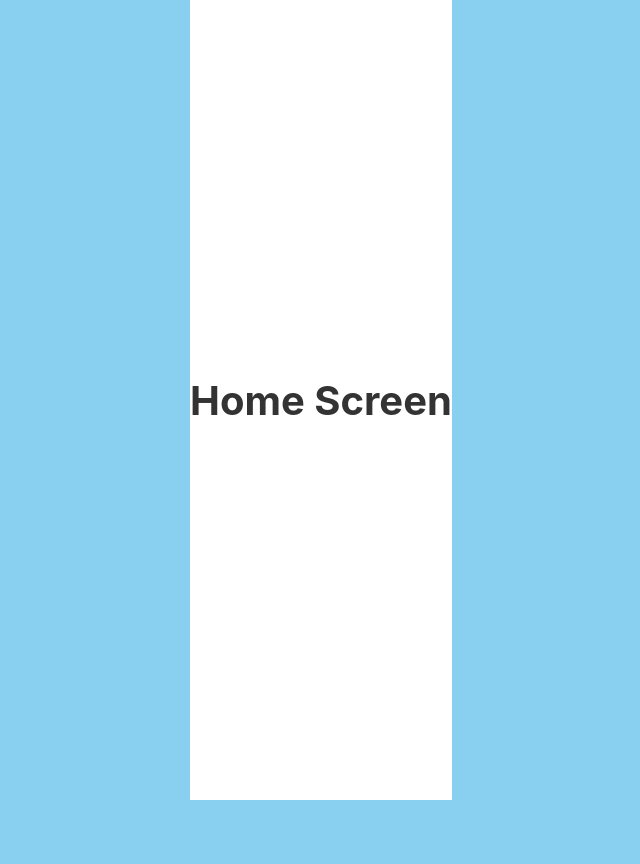
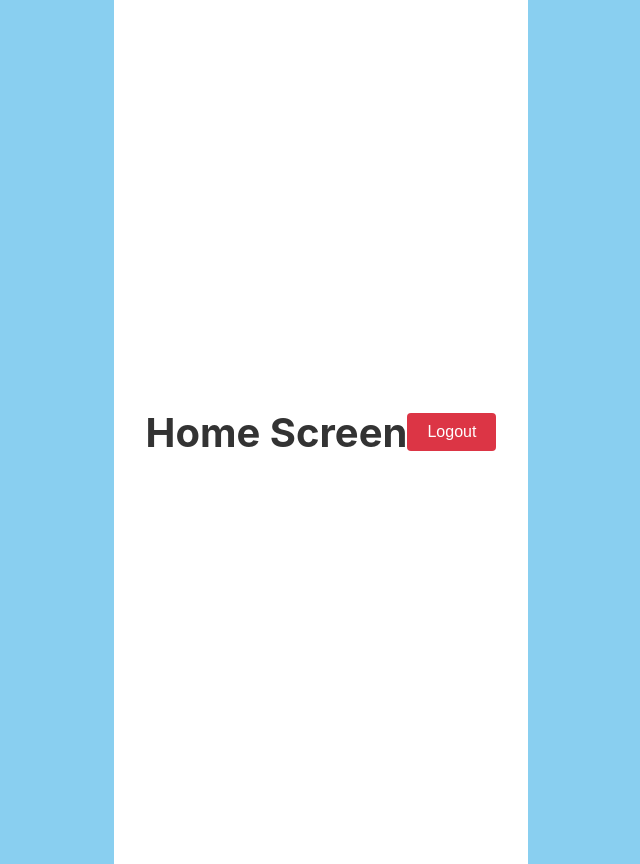
Before and after one commit to jmeegan2/Medical-Scheduling-System, a React (Create React App) app in the folder frontendHospital/frontend/: page /home in a window 1280 px wide. Shown: the whole page, without its empty margins (319-959 px from the left). Before the commit the page ends 800 px from the top, so only its background shows below. Built offline with nearby package versions, Linux system fonts and the light colour scheme; sample sign-in values are in the browser's storage.

Commit message:
login functionality working with protected routes

```diff
--- a/frontendHospital/frontend/package.json
+++ b/frontendHospital/frontend/package.json
@@ -7,6 +7,7 @@
     "@testing-library/jest-dom": "^6.6.3",
     "@testing-library/react": "^16.3.0",
     "@testing-library/user-event": "^13.5.0",
+    "axios": "^1.10.0",
     "react": "^19.1.0",
     "react-dom": "^19.1.0",
     "react-router-dom": "^7.6.2",
--- a/frontendHospital/frontend/src/App.js
+++ b/frontendHospital/frontend/src/App.js
@@ -4,6 +4,8 @@ import './App.css';
 import Login from './components/Login/Login';
 import SignUp from './components/SignUp/SignUp';
 import Home from './pages/Home';
+import { ProtectedRoute } from './routes/ProtectedRoute';
+import AuthProvider from './provider/authProvider';
 
 function App() {
   useEffect(() => {
@@ -19,16 +21,25 @@ function App() {
   }, []);
 
   return (
+    <AuthProvider>
       <Router>
         <div className="App">
           <Routes>
+            {/* Public routes */}
             <Route path="/login" element={<Login />} />
             <Route path="/signup" element={<SignUp />} />
+
+            {/* Protected routes */}
+            <Route element={<ProtectedRoute />}>
               <Route path="/home" element={<Home />} />
-          <Route path="/" element={<Navigate to="/home" replace />} />
+            </Route>
+
+            {/* Default route - redirect to login */}
+            <Route path="/" element={<Navigate to="/login" replace />} />
           </Routes>
         </div>
       </Router>
+    </AuthProvider>
   );
 }
 
--- a/frontendHospital/frontend/src/components/Login/Login.js
+++ b/frontendHospital/frontend/src/components/Login/Login.js
@@ -1,5 +1,6 @@
 import React, { useState } from 'react';
 import { useNavigate } from 'react-router-dom';
+import { useAuth } from '../../provider/authProvider';
 import './Login.css';
 
 const Login = () => {
@@ -8,6 +9,7 @@ const Login = () => {
   const [message, setMessage] = useState('');
   const [isLoading, setIsLoading] = useState(false);
   const navigate = useNavigate();
+  const { setToken } = useAuth();
 
   const handleLogin = async (e) => {
     e.preventDefault();
@@ -28,7 +30,7 @@ const Login = () => {
       if (response.ok) {
         setMessage('Login successful!');
         console.log('Login successful:', data);
-        localStorage.setItem('token', data.token);
+        setToken(data.token);
         navigate('/home');
       } else {
         setMessage(data.msg || 'Login failed. Please check your credentials.');
--- a/frontendHospital/frontend/src/pages/Home.css
+++ b/frontendHospital/frontend/src/pages/Home.css
@@ -4,9 +4,26 @@
   align-items: center;
   min-height: 100vh;
   background-color: white;
+  padding: 2rem;
+  text-align: center;
 }
 
 .home-container h1 {
   color: #333;
   font-size: 2.5rem;
 }
+
+.logout-button {
+  padding: 10px 20px;
+  background-color: #dc3545;
+  color: white;
+  border: none;
+  border-radius: 4px;
+  cursor: pointer;
+  font-size: 1rem;
+  transition: background-color 0.2s;
+}
+
+.logout-button:hover {
+  background-color: #c82333;
+}
--- a/frontendHospital/frontend/src/pages/Home.js
+++ b/frontendHospital/frontend/src/pages/Home.js
@@ -1,10 +1,23 @@
 import React from 'react';
+import { useNavigate } from 'react-router-dom';
+import { useAuth } from '../provider/authProvider';
 import './Home.css';
 
 function Home() {
+  const navigate = useNavigate();
+  const { setToken } = useAuth();
+
+  const handleLogout = () => {
+    setToken(null); // This will trigger the useEffect in AuthProvider to remove the token
+    navigate('/login');
+  };
+
   return (
     <div className="home-container">
       <h1>Home Screen</h1>
+      <button onClick={handleLogout} className="logout-button">
+        Logout
+      </button>
     </div>
   );
 }
```
Also changed, not shown: 1 other file (tests, documents, lock files or other folders). Lines whose indentation alone changed are shown as unchanged.
